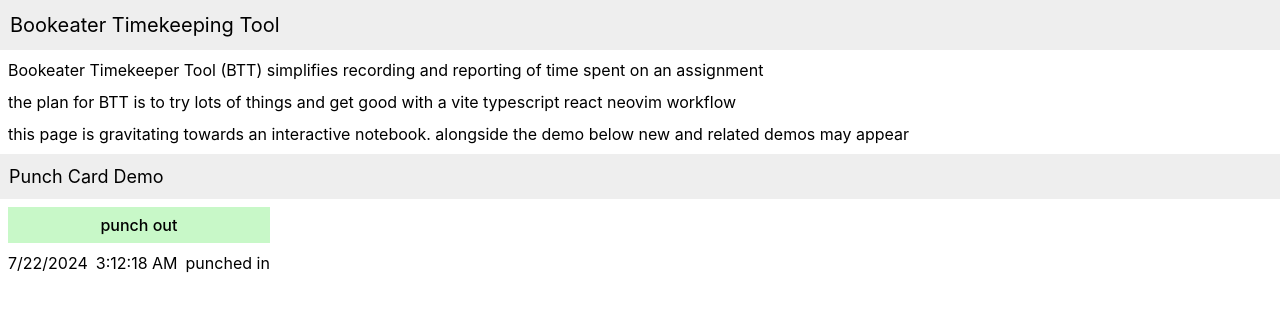
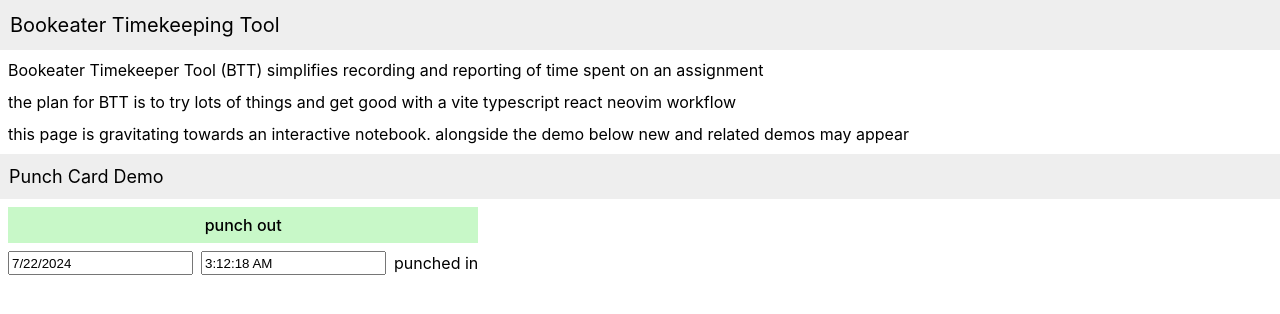
Before and after one commit to cruftbusters/bookeater, a React (Vite) app in the folder webapp/: page / in a window 1280 px wide. Both pictures are taken after a click on the button 48 px from the left and 225 px from the top of the page. Shown: the top 314 px of the page. Built offline with nearby package versions, Linux system fonts and the light colour scheme.

Commit message:
convert timestamp cells to fields

```diff
--- a/webapp/src/PunchCardDemo/index.tsx
+++ b/webapp/src/PunchCardDemo/index.tsx
@@ -41,8 +41,8 @@ function PunchCardDemo() {
           </div>
           {state.map((punch) => (
             <div key={punch.id} className={cn(styles.row, styles.full_width)}>
-              <div>{punch.timestamp.toLocaleDateString()}</div>
-              <div>{punch.timestamp.toLocaleTimeString()}</div>
+              <input value={punch.timestamp.toLocaleDateString()} />
+              <input value={punch.timestamp.toLocaleTimeString()} />
               <div
                 className={cn(
                   punch.type === 'punch_in'
```
